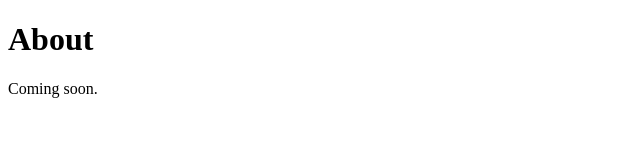
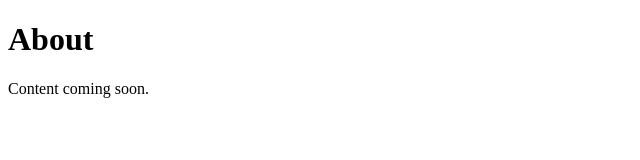
Before and after one commit to rajdeepakrishikant/rajdeepakrishikant.github.io, a plain HTML site: page research.html in a window 1280 px wide. Shown: the full height of the page, 0-640 px from the left. Drawn offline with Linux system fonts and the light colour scheme.

Commit message:
Update research.html

```diff
--- a/research.html
+++ b/research.html
@@ -1,10 +1,10 @@
 <!DOCTYPE html>
 <html>
 <head>
-    <title>About | Dr. Rishikant Rajdeepak</title>
+    <title>Research | Rishikant Rajdeepak</title>
 </head>
 <body>
     <h1>About</h1>
-    <p>Coming soon.</p>
+    <p>Content coming soon.</p>
 </body>
 </html>
```
